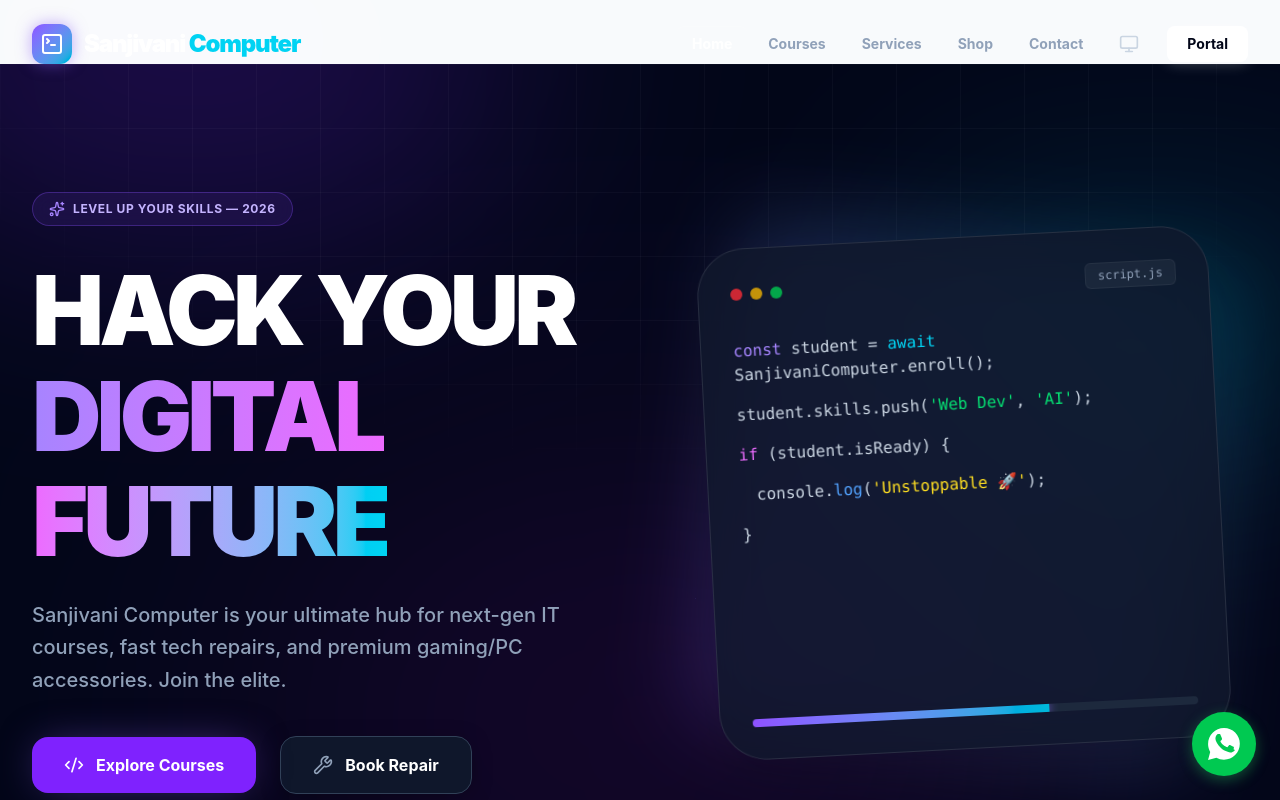
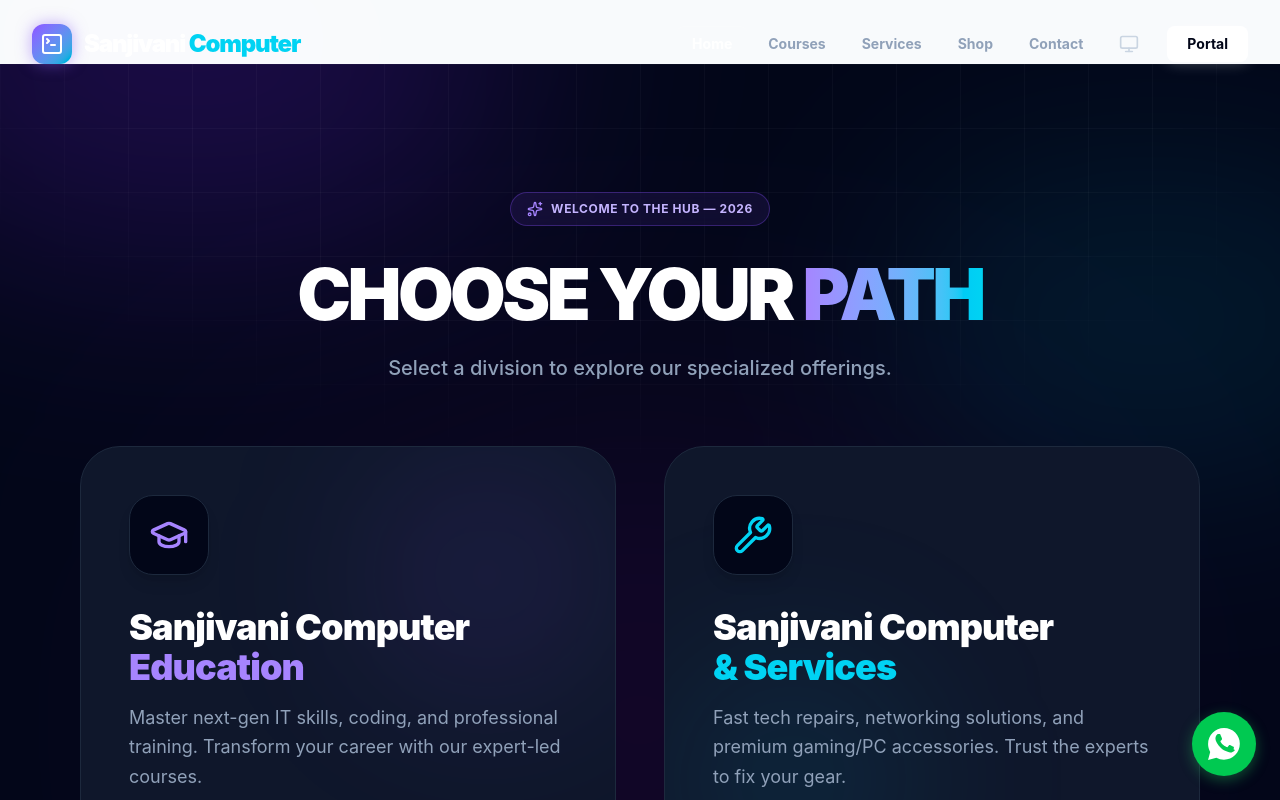
Before and after one commit to therohanmane/SANJIVANI, a React app in the folder frontend/: page / in a window 1280 px wide. Shown: the top 800 px of the page. Built offline with nearby package versions, Linux system fonts and the light colour scheme; the HTML template or start-up script is replaced by a standard one.

Commit message:
Redesign Home page with Gateway options for Education and Services

```diff
--- a/frontend/src/pages/Home.jsx
+++ b/frontend/src/pages/Home.jsx
@@ -14,67 +14,64 @@
         <div className="absolute inset-0 bg-[linear-gradient(rgba(255,255,255,0.03)_1px,transparent_1px),linear-gradient(90deg,rgba(255,255,255,0.03)_1px,transparent_1px)] bg-[size:64px_64px] [mask-image:radial-gradient(ellipse_60%_60%_at_50%_0%,#000_70%,transparent_100%)]"></div>
       </div>
 
-      {/* Hero Section */}
-      <section className="relative pt-32 pb-20 px-4 sm:px-6 lg:px-8 overflow-hidden z-10 w-full flex items-center min-h-[90vh]">
-        <div className="max-w-7xl mx-auto w-full flex flex-col lg:flex-row items-center gap-12 lg:gap-20">
-
-          <div className="flex-1 text-center lg:text-left">
-            <div className="inline-flex items-center gap-2 px-4 py-2 rounded-full border border-violet-500/30 bg-violet-500/10 text-violet-300 text-xs font-bold tracking-wider uppercase mb-8 backdrop-blur-md">
-              <Sparkles className="w-4 h-4 text-violet-400" />
-              <span>Level Up Your Skills — 2026</span>
+      {/* Hero / Gateway Section */}
+      <section className="relative pt-32 pb-20 px-4 sm:px-6 lg:px-8 z-10 w-full flex flex-col items-center justify-center min-h-[90vh]">
+        <div className="max-w-7xl mx-auto w-full text-center mb-16">
+          <div className="inline-flex items-center gap-2 px-4 py-2 rounded-full border border-violet-500/30 bg-violet-500/10 text-violet-600 dark:text-violet-300 text-xs font-bold tracking-wider uppercase mb-8 backdrop-blur-md">
+            <Sparkles className="w-4 h-4 text-violet-500 dark:text-violet-400" />
+            <span>Welcome to the Hub — 2026</span>
+          </div>
+          <h1 className="text-5xl sm:text-6xl md:text-7xl font-black text-slate-900 dark:text-white tracking-tighter mb-6">
+            CHOOSE YOUR <span className="text-transparent bg-clip-text bg-gradient-to-r from-violet-600 to-cyan-500 dark:from-violet-400 dark:to-cyan-400">PATH</span>
+          </h1>
+          <p className="text-lg md:text-xl text-slate-600 dark:text-slate-400 max-w-2xl mx-auto font-medium">
+            Select a division to explore our specialized offerings.
+          </p>
         </div>
 
-            <h1 className="text-5xl sm:text-6xl md:text-7xl lg:text-8xl font-black text-slate-900 dark:text-white tracking-tighter mb-6 leading-[1.1]">
-              HACK YOUR <br/>
-              <span className="text-transparent bg-clip-text bg-gradient-to-r from-violet-600 via-fuchsia-500 to-cyan-500 dark:from-violet-400 dark:via-fuchsia-400 dark:to-cyan-400">
-                DIGITAL FUTURE
-              </span>
-            </h1>
+        <div className="max-w-6xl mx-auto w-full grid grid-cols-1 md:grid-cols-2 gap-8 lg:gap-12 px-4">
 
-            <p className="text-lg md:text-xl text-slate-600 dark:text-slate-400 max-w-2xl mx-auto lg:mx-0 mb-10 leading-relaxed font-medium">
-              Sanjivani Computer is your ultimate hub for next-gen IT courses, fast tech repairs, and premium gaming/PC accessories. Join the elite.
+          {/* Education Card */}
+          <Link to="/courses" className="group relative rounded-[2.5rem] bg-white dark:bg-slate-900 border border-slate-200 dark:border-slate-800 p-8 sm:p-12 overflow-hidden transition-all duration-500 hover:scale-[1.02] shadow-xl hover:shadow-2xl dark:shadow-none hover:border-violet-500/50">
+            <div className="absolute inset-0 bg-gradient-to-br from-violet-500/10 to-transparent dark:from-violet-500/20 opacity-0 group-hover:opacity-100 transition-opacity duration-500"></div>
+            <div className="absolute top-0 right-0 p-32 bg-violet-500/10 rounded-full blur-[80px] group-hover:bg-violet-500/20 transition-colors"></div>
+
+            <div className="relative z-10 flex flex-col h-full">
+              <div className="w-20 h-20 bg-slate-50 dark:bg-slate-950 border border-slate-200 dark:border-slate-800 rounded-3xl flex items-center justify-center mb-8 shadow-lg group-hover:scale-110 transition-transform duration-500">
+                 <GraduationCap className="w-10 h-10 text-violet-600 dark:text-violet-400" />
+              </div>
+              <h2 className="text-3xl sm:text-4xl font-black text-slate-900 dark:text-white tracking-tight mb-4">
+                Sanjivani Computer <br/><span className="text-violet-600 dark:text-violet-400">Education</span>
+              </h2>
+              <p className="text-slate-600 dark:text-slate-400 text-lg mb-10 flex-1 leading-relaxed">
+                Master next-gen IT skills, coding, and professional training. Transform your career with our expert-led courses.
               </p>
-
-            <div className="flex flex-col sm:flex-row items-center justify-center lg:justify-start gap-4 sm:gap-6 w-full sm:w-auto">
-              <Link to="/courses" className="relative group px-8 py-4 bg-violet-600 text-white font-bold rounded-2xl w-full sm:w-auto overflow-hidden transition-all hover:scale-105 active:scale-95 shadow-[0_0_40px_-10px_rgba(139,92,246,0.5)]">
-                <div className="absolute inset-0 bg-gradient-to-r from-violet-600 to-fuchsia-600 opacity-0 group-hover:opacity-100 transition-opacity"></div>
-                <span className="relative flex items-center justify-center gap-3">
-                  <Code2 className="w-5 h-5" /> Explore Courses
-                </span>
-              </Link>
-              <Link to="/services" className="px-8 py-4 bg-white dark:bg-slate-900 border border-slate-200 dark:border-slate-700 hover:border-violet-500/50 text-slate-900 dark:text-white font-bold rounded-2xl w-full sm:w-auto transition-all hover:bg-slate-50 dark:hover:bg-slate-800 hover:scale-105 active:scale-95 flex items-center justify-center gap-3 group shadow-sm dark:shadow-[0_4px_24px_-8px_rgba(0,0,0,0.5)]">
-                <Wrench className="w-5 h-5 text-slate-500 dark:text-slate-400 group-hover:text-cyan-500 dark:group-hover:text-cyan-400 transition-colors" /> Book Repair
-              </Link>
+              <div className="inline-flex items-center text-violet-600 dark:text-violet-400 font-bold text-lg group/btn">
+                Explore Courses <ArrowRight className="w-6 h-6 ml-2 group-hover/btn:translate-x-2 transition-transform" />
               </div>
             </div>
+          </Link>
 
-          <div className="flex-1 w-full relative">
-            {/* Super cool floating tech visual */}
-            <div className="relative w-full aspect-square max-w-lg mx-auto">
-              <div className="absolute inset-0 bg-gradient-to-tr from-violet-500/20 to-cyan-500/20 rounded-[3rem] rotate-6 blur-2xl animate-pulse"></div>
-              <div className="absolute inset-0 bg-white/90 dark:bg-slate-900/80 backdrop-blur-xl border border-slate-200 dark:border-white/10 rounded-[3rem] -rotate-3 p-8 flex flex-col hover:rotate-0 transition-transform duration-500 shadow-2xl">
+          {/* Services Card */}
+          <Link to="/services" className="group relative rounded-[2.5rem] bg-white dark:bg-slate-900 border border-slate-200 dark:border-slate-800 p-8 sm:p-12 overflow-hidden transition-all duration-500 hover:scale-[1.02] shadow-xl hover:shadow-2xl dark:shadow-none hover:border-cyan-500/50">
+            <div className="absolute inset-0 bg-gradient-to-bl from-cyan-500/10 to-transparent dark:from-cyan-500/20 opacity-0 group-hover:opacity-100 transition-opacity duration-500"></div>
+            <div className="absolute bottom-0 left-0 p-32 bg-cyan-500/10 rounded-full blur-[80px] group-hover:bg-cyan-500/20 transition-colors"></div>
 
-                 <div className="flex items-center justify-between mb-8">
-                    <div className="flex gap-2">
-                       <div className="w-3 h-3 rounded-full bg-red-500/80"></div>
-                       <div className="w-3 h-3 rounded-full bg-yellow-500/80"></div>
-                       <div className="w-3 h-3 rounded-full bg-green-500/80"></div>
+            <div className="relative z-10 flex flex-col h-full">
+              <div className="w-20 h-20 bg-slate-50 dark:bg-slate-950 border border-slate-200 dark:border-slate-800 rounded-3xl flex items-center justify-center mb-8 shadow-lg group-hover:scale-110 transition-transform duration-500">
+                 <Wrench className="w-10 h-10 text-cyan-600 dark:text-cyan-400" />
               </div>
-                    <div className="px-3 py-1 bg-white/5 rounded-md text-xs font-mono text-slate-400 border border-white/5">script.js</div>
-                 </div>
-                 <div className="font-mono text-sm sm:text-base text-slate-700 dark:text-slate-300 space-y-4 flex-1">
-                    <p><span className="text-violet-600 dark:text-violet-400">const</span> student = <span className="text-cyan-600 dark:text-cyan-400">await</span> SanjivaniComputer.enroll();</p>
-                    <p>student.skills.push(<span className="text-green-400">'Web Dev'</span>, <span className="text-green-400">'AI'</span>);</p>
-                    <p><span className="text-fuchsia-400">if</span> (student.isReady) {'{'}</p>
-                    <p className="pl-4">console.<span className="text-blue-400">log</span>(<span className="text-yellow-300">'Unstoppable 🚀'</span>);</p>
-                    <p>{'}'}</p>
-                 </div>
-                 <div className="mt-auto h-2 bg-slate-800 rounded-full overflow-hidden">
-                    <div className="h-full bg-gradient-to-r from-violet-500 to-cyan-500 w-2/3 shadow-[0_0_10px_rgba(139,92,246,0.8)]"></div>
+              <h2 className="text-3xl sm:text-4xl font-black text-slate-900 dark:text-white tracking-tight mb-4">
+                Sanjivani Computer <br/><span className="text-cyan-600 dark:text-cyan-400">& Services</span>
+              </h2>
+              <p className="text-slate-600 dark:text-slate-400 text-lg mb-10 flex-1 leading-relaxed">
+                Fast tech repairs, networking solutions, and premium gaming/PC accessories. Trust the experts to fix your gear.
+              </p>
+              <div className="inline-flex items-center text-cyan-600 dark:text-cyan-400 font-bold text-lg group/btn">
+                Book a Service <ArrowRight className="w-6 h-6 ml-2 group-hover/btn:translate-x-2 transition-transform" />
               </div>
             </div>
-            </div>
-          </div>
+          </Link>
 
         </div>
       </section>
```
Lines whose indentation alone changed are shown as unchanged.
